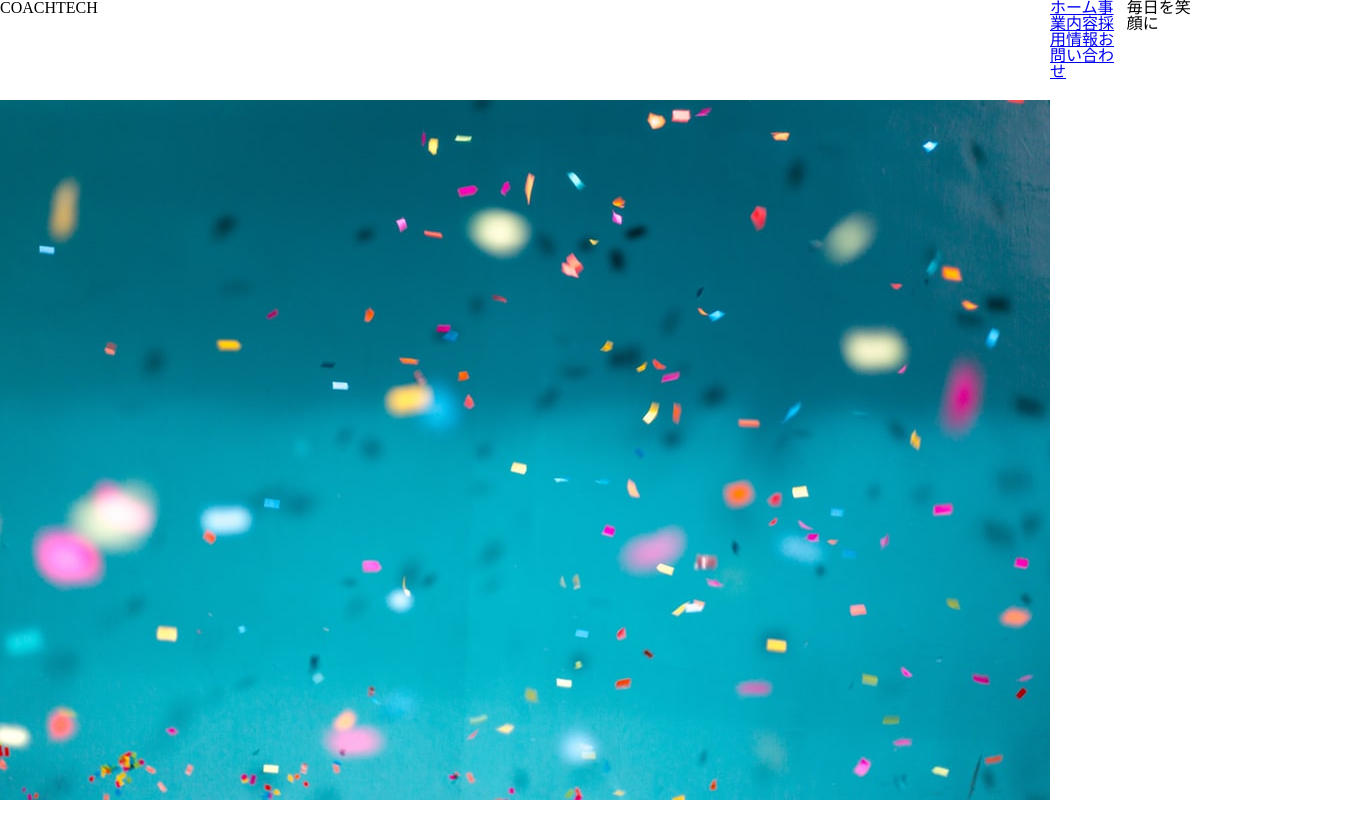
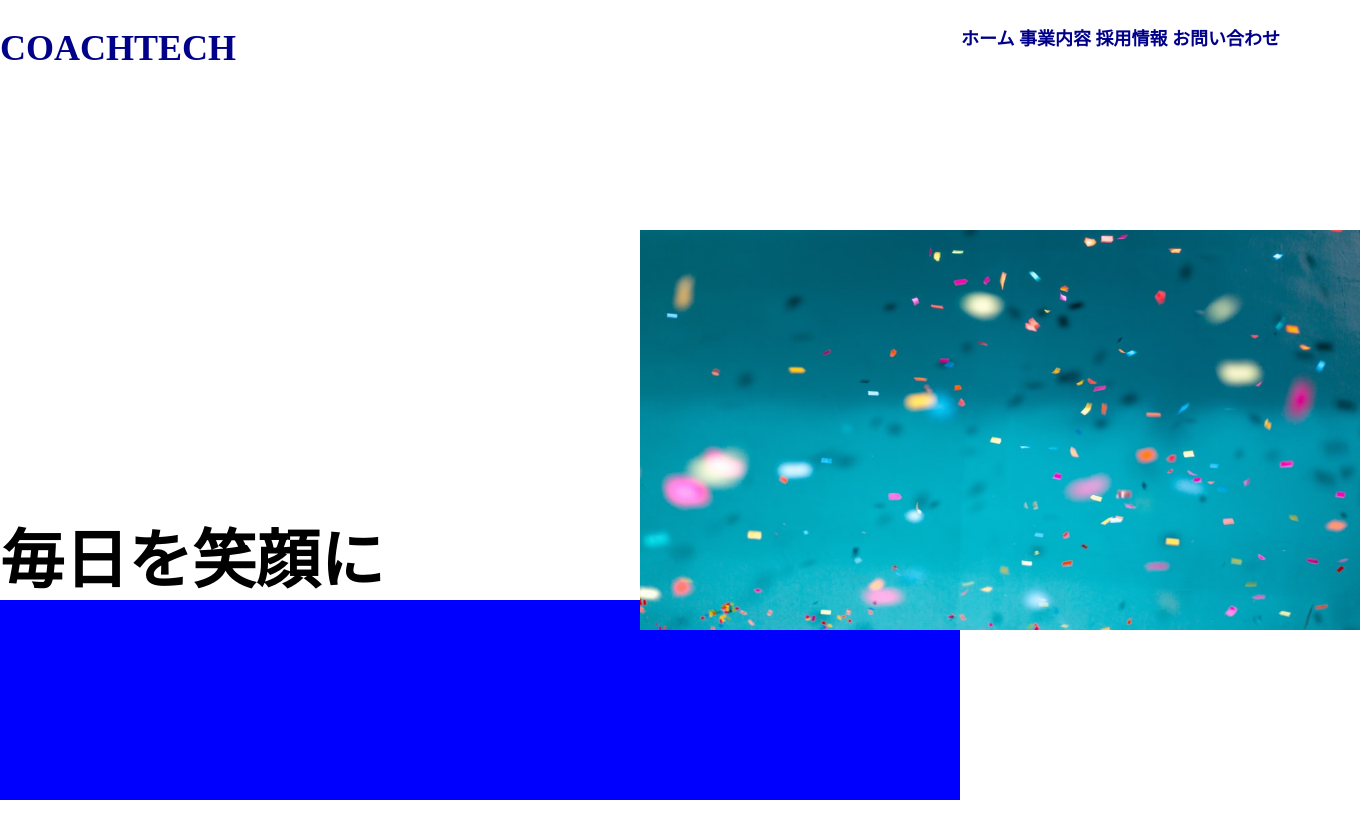
Before and after one commit to wakaryo/css_begin, a plain HTML site: page index.html in a window 1280 px wide. Shown: the whole page, 1360 px wide, since content can reach past the window. Drawn offline with Linux system fonts and the light colour scheme.

Commit message:
first commit

```diff
--- a/css/style.css
+++ b/css/style.css
@@ -1,35 +1,41 @@
 .grid__parent {
   display:grid;
-  grid-template-rows: 100px 100px 100px 100px 100px 100px 100px 100px 100px;
+  grid-template-rows: 30px 100px 100px 100px 100px 100px 70px 100px 100px 100px;
   grid-template-columns: 1fr 1fr 1fr 1fr;
 }
 .header {
   grid-column: 1/2;
-  grid-row: 1/2;
+  grid-row: 2/3;
   color: darkblue;
   font-size: 36px;
-  text-align: left;
+  font-weight:bolder;
 }
 .hdnav {
-  grid-column: 4/5;
-  grid-row: 1/2;
+  grid-column: 3/5;
+  grid-row: 2/3;
   color: darkblue;
-  font-size: 24px;
-  text-align: justify;
+  text-decoration:none;
+  font-size: 18px;
+  text-align: right;
+  font-weight:bolder;
 }
 .midashi {
   grid-column: 1/3;
-  grid-row: 6/7;
+  grid-row: 7/8;
   color: black;
-  font-size: 48px;
+  font-size: 64px;
   text-align: left;
+  font-weight:bold;
 }
 .aoobi {
   grid-column: 1/4;
-  grid-row: 7/9;
+  grid-row: 8/10;
   background: blue;
 }
 .shyashin {
   grid-column: 3/5;
-  grid-row: 3/8;
+  grid-row: 4/9;
 }
+#kinto {
+  text-align: justify;
+}
--- a/index.html
+++ b/index.html
@@ -12,11 +12,11 @@
 
 <body>
   <div class="grid__parent">
-    <div class=".header">COACHTECH</div>
-    <div class=".hdnav"><a href="index.html">ホーム</a><a href="zigyo.html">事業内容</a><a href="saiyo.html">採用情報</a><a href="otoiawase.html">お問い合わせ</a></div>
-    <div class=".midashi">毎日を笑顔に</div>
-    <div class=".aoobi"></div>
-    <div class=".shyashin"><img src="img/firstview.jpeg"></div>
+    <div class="header">COACHTECH</div>
+    <div class="hdnav"><a href="index.html" class="hdnav">ホーム</a>     <a href="zigyo.html" class="hdnav">事業内容</a> <a href="saiyo.html" class="hdnav">採用情報</a> <a href="otoiawase.html" class="hdnav">お問い合わせ</a></div>
+    <div class="midashi">毎日を笑顔に</div>
+    <div class="aoobi"></div>
+    <div class="shyashin"><img src="img/firstview.jpeg" width="720px" height="400px"></div>
   </div>
 </body>
 
```
Also changed, not shown: 1 other file.
